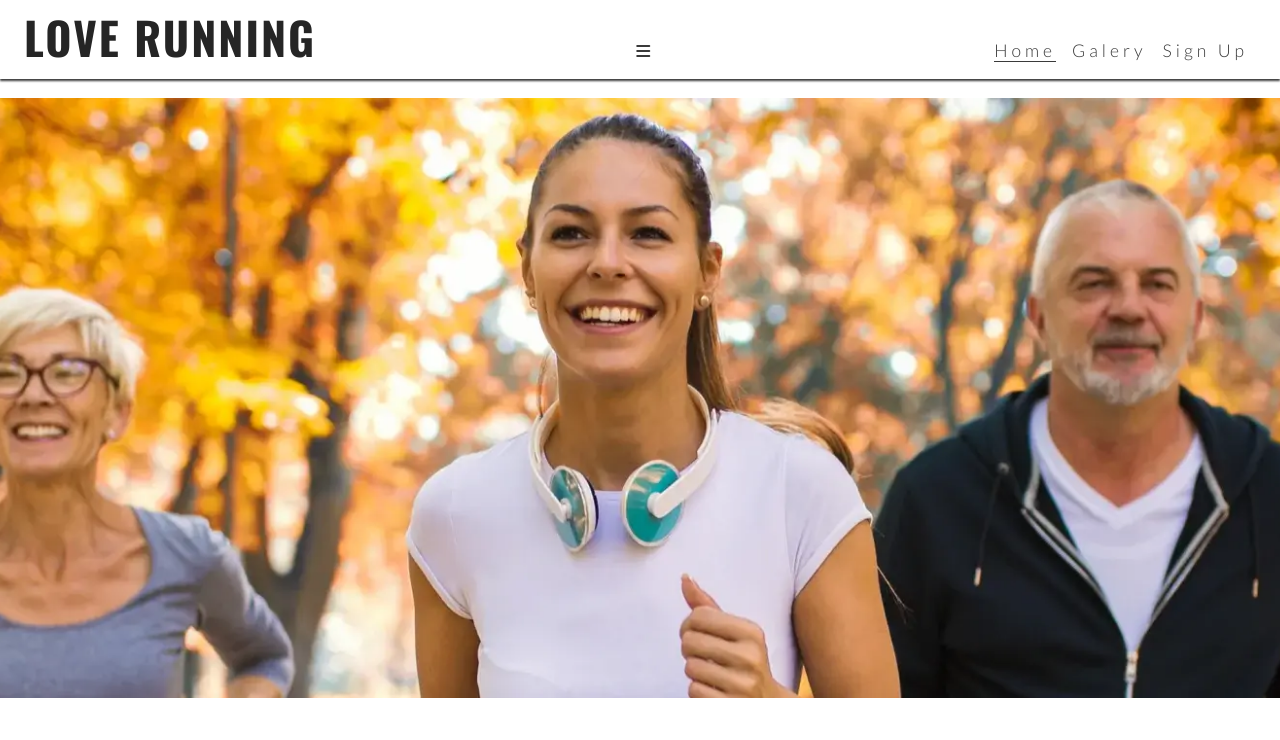
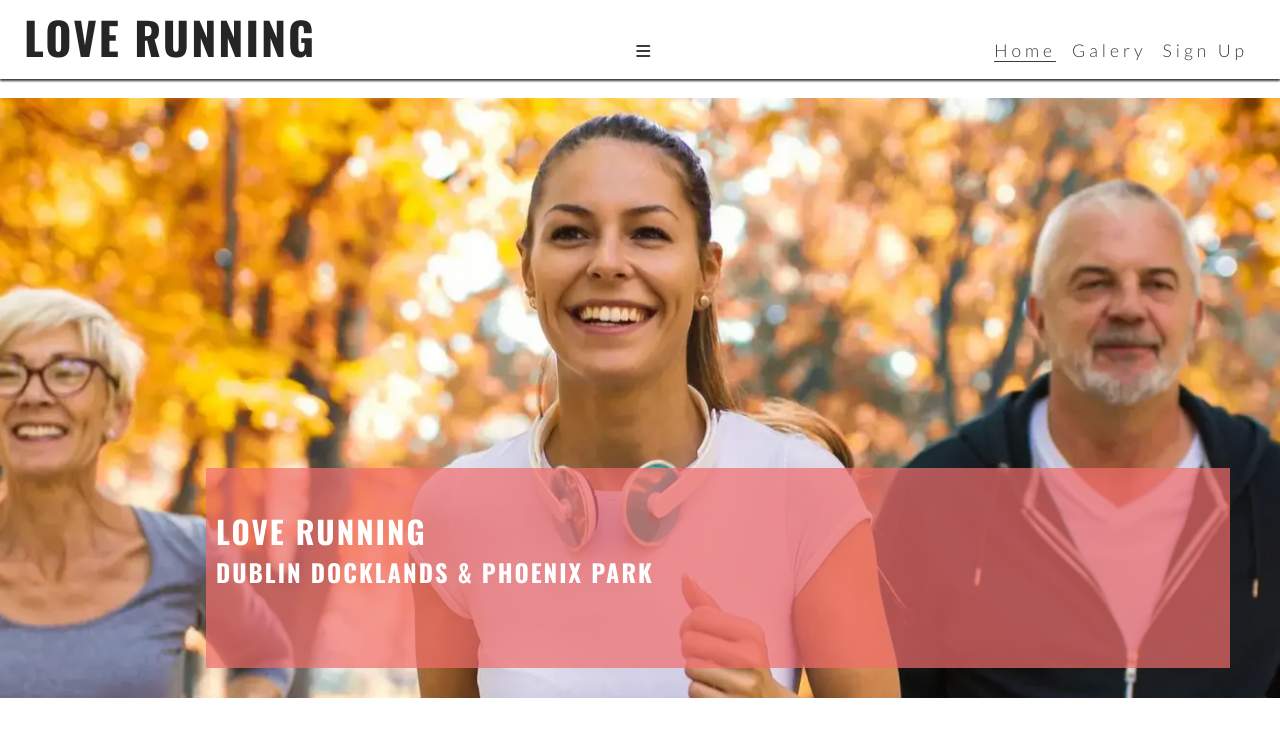
Before and after one commit to desideneva/love-running, a plain HTML site: page index.html in a window 1280 px wide. Shown: the top 740 px of the page. Drawn offline with nearby package versions, Linux system fonts and the light colour scheme.

Commit message:
Add cover text with club names and locations

```diff
--- a/assets/css/style.css
+++ b/assets/css/style.css
@@ -15,6 +15,14 @@ body {
     color: #3a3a3a;
     font-family: 'Lato', sans-serif;
 }
+
+h1, h2, h3 {
+    font-family: 'Oswald', sans-serif;
+    text-transform: uppercase;
+    letter-spacing: 2px;
+    color: #252525;
+}
+
 /* Header */
 header {
     background-color: #ffffff;
@@ -32,12 +40,7 @@ header a {
     text-decoration: none;
     color: inherit;
 }
-h1 {
-    font-family: 'Oswald', sans-serif;
-    text-transform: uppercase;
-    letter-spacing: 2px;
-    color: #252525;
-}
+
 #menu {
     font-size: 110%;
     letter-spacing: 4px;
@@ -83,13 +86,34 @@ main {
     margin-top: 47px;
 }
 
+/* Hero */
+#cover-text {
+    width: 300px;
+    right: 50px;
+}
+
 /* Hero section */
 #hero {
     height: 600px;
     width: 100%;
     background: url("../images/hero-image.webp") no-repeat center center/cover;
+    position: relative;
 }
 
+#cover-text {
+    background-color: rgba(241, 109, 107, .7);
+    font-size: 130%;
+    position: absolute;
+    bottom: 30px;
+    width: 80%;
+    min-height: 200px;
+    padding-top: 40px;
+    padding-left: 10px;
+}
+
+#cover-text > h2, #cover-text > h3 {
+    color: #ffffff;
+}
 /* Footer */
  #social-networks {
     text-align: center;
--- a/index.html
+++ b/index.html
@@ -51,7 +51,12 @@
 
     <!--Main content-->
     <main>
-        <section id="hero"></section>
+        <section id="hero">
+            <div id="cover-text">
+                <h2>Love Running</h2>
+                <h3>Dublin docklands & Phoenix Park</h3>
+            </div>
+        </section>
     </main>
 
     <!--Footer-->
```
